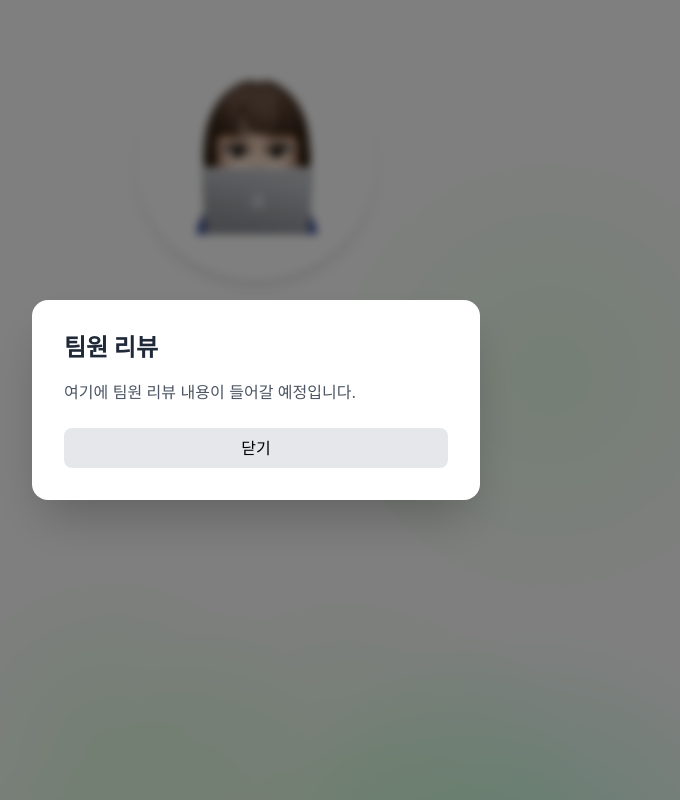
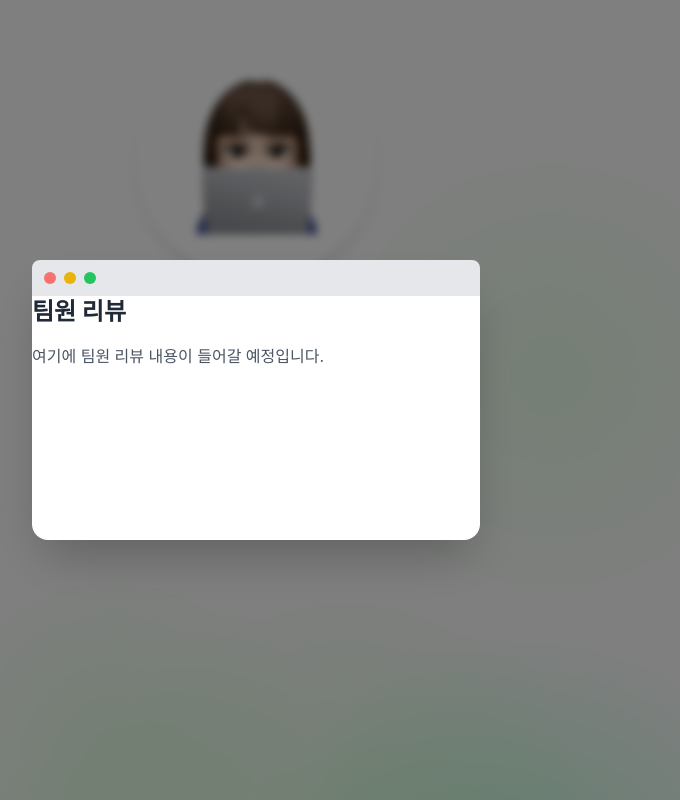
Before and after one commit to my2min0/portfolio, a React (Create React App) app: page / in a window 1280 px wide. Both pictures are taken after a click on the button "팀원 리뷰 보기". Shown: the part 960-1760 px from the top of the page, without its empty margins (384-1064 px from the left). Built offline with nearby package versions, Linux system fonts and the light colour scheme; the HTML template or start-up script is replaced by a standard one.

Commit message:
모달 상단 디자인 변경

```diff
--- a/src/components/sections/TeamReviewModal.js
+++ b/src/components/sections/TeamReviewModal.js
@@ -5,17 +5,18 @@ const TeamReviewModal = ({ isOpen, onClose }) => {
 
     return (
         <div className="fixed inset-0 bg-black/50 backdrop-blur-sm flex items-center justify-center z-50">
-            <div className="bg-white rounded-2xl p-8 max-w-md w-full mx-4 shadow-2xl">
-            <h2 className="text-2xl font-bold text-gray-800 mb-4">팀원 리뷰</h2>
-            <p className="text-gray-600 mb-6">
-                여기에 팀원 리뷰 내용이 들어갈 예정입니다.
-            </p>
-            <button
-                onClick={onClose}
-                className="w-full px-4 py-2 bg-gray-200 hover:bg-gray-300 rounded-lg transition-colors duration-200"
-            >
-                닫기
-            </button>
+            <div className="bg-white rounded-2xl max-w-md w-full mx-4 shadow-2xl aspect-[16/10]">
+                <div className="bg-gray-200 rounded-t-lg p-3 w-full">
+                    <div className="flex items-center space-x-2" onClick={onClose}>
+                        <div className="w-3 h-3 rounded-full bg-red-400 hover:bg-red-600 cursor-pointer transition-colors"></div>
+                        <div className="w-3 h-3 rounded-full bg-yellow-500 hover:bg-yellow-600 cursor-pointer transition-colors"></div>
+                        <div className="w-3 h-3 rounded-full bg-green-500 hover:bg-green-600 cursor-pointer transition-colors"></div>
+                    </div>
+                </div>
+                <h2 className="text-2xl font-bold text-gray-800 mb-4">팀원 리뷰</h2>
+                <p className="text-gray-600 mb-6">
+                    여기에 팀원 리뷰 내용이 들어갈 예정입니다.
+                </p>
             </div>
         </div>
     );
```
